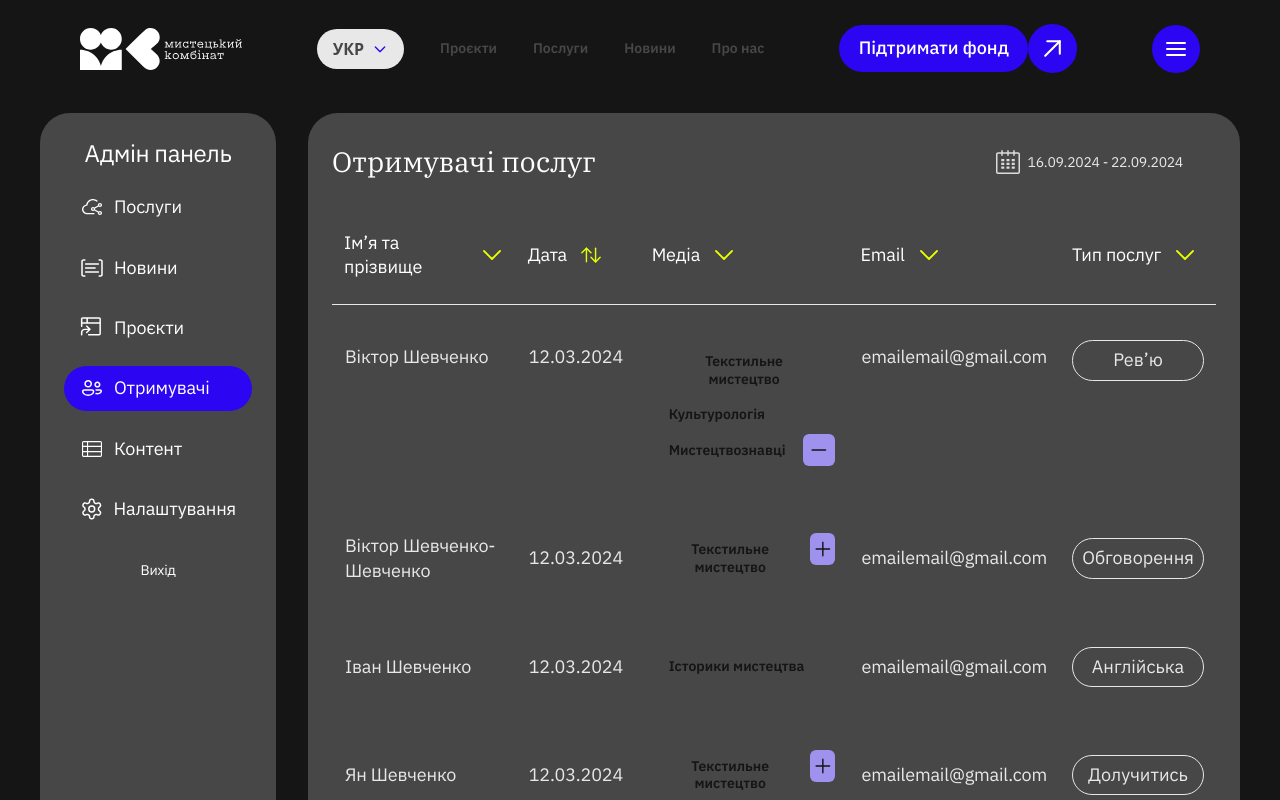
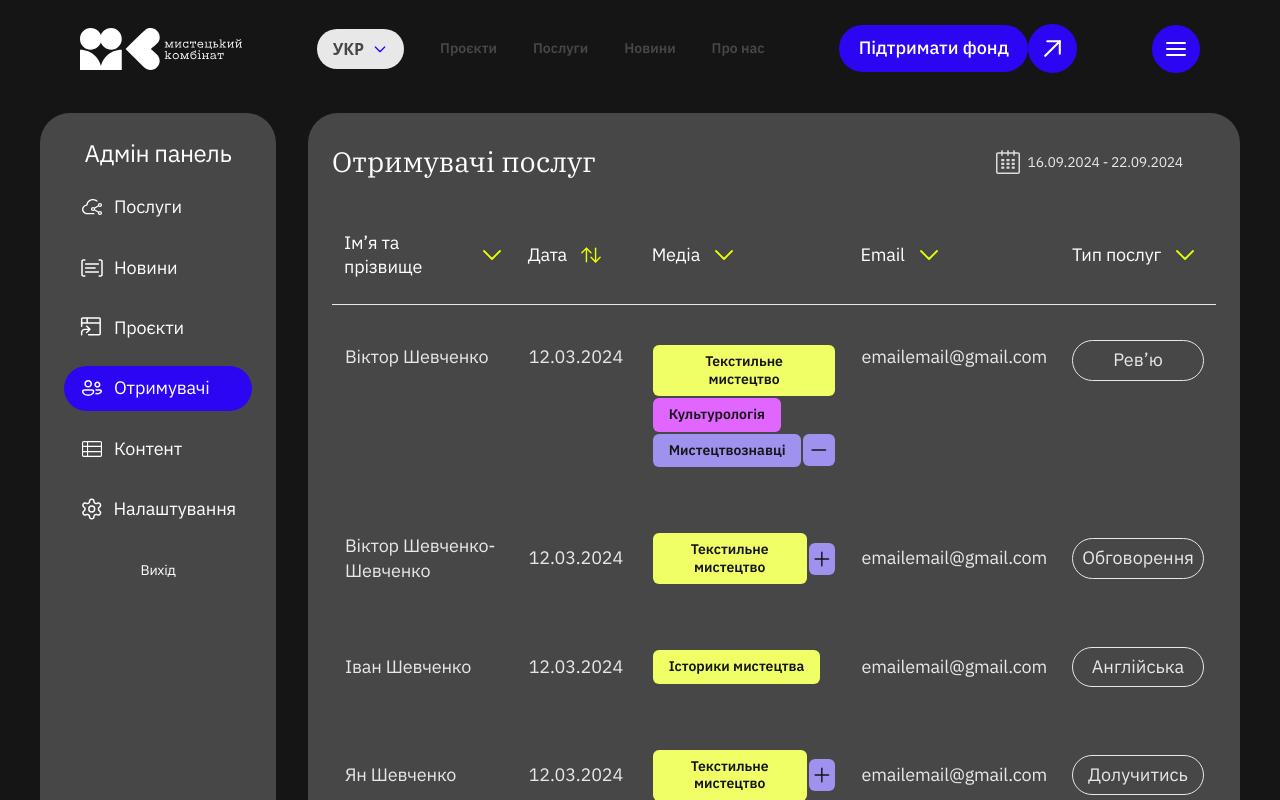
Before and after one commit to kamilka13me/myst_comb, a Next.js app in the folder frontend/: page /admin/users in a window 1280 px wide. Both pictures are taken after a click on the button 823 px from the left and 336 px from the top of the page. Shown: the top 800 px of the page. Built offline with nearby package versions, Linux system fonts and the light colour scheme.

Commit message:
feature: add UserListItem

```diff
--- a/frontend/src/vievs/admin-pages/AdminLayout/ui/Dashboard.tsx
+++ b/frontend/src/vievs/admin-pages/AdminLayout/ui/Dashboard.tsx
@@ -68,9 +68,9 @@ export default function Dashboard(): JSX.Element {
     return (
       <li>
         <Link href={href}
-          className={`px-4 py-2.5 flex gap-2.5 duration-300 hover:bg-icons_symbols-blue_500 hover:opacity-70
+          className={`px-4 py-2.5 flex gap-2.5 duration-300  hover:shadow-hover_btn
           rounded-[40px]
-          ${isActive(pathName) ? 'bg-icons_symbols-blue_500 hover:opacity-70' : ""}`}>
+          ${isActive(pathName) ? 'bg-icons_symbols-blue_500' : ""}`}>
           <Icon Svg={icon} width={24} height={24} />
           <Text
             Tag="span"
@@ -108,7 +108,7 @@ export default function Dashboard(): JSX.Element {
         <li>
           <button type="button"
             className='w-full rounded-[40px] px-4 py-2.5
-              duration-300 hover:bg-icons_symbols-blue_500 hover:opacity-80'>
+              duration-300 active:bg-icons_symbols-blue_500 hover:shadow-hover_btn'>
             <Text
                 Tag="span"
                 textType="Desktop/Subtitle"
--- a/frontend/src/vievs/admin-pages/AdminUsers/UsersList/ui/UserListItem.tsx
+++ b/frontend/src/vievs/admin-pages/AdminUsers/UsersList/ui/UserListItem.tsx
@@ -7,17 +7,32 @@ import { Text } from "@/shared/ui/Text"
 import icon_add from '@/shared/assets/icons/icon_add.svg?react';
 import minus from '@/shared/assets/icons/icon_minus.svg?react';
 
+// "Рев’ю": '#0f9',
+// "Послуги": '#d633ff',
+// "Англійська": '#ff4e00',
+// "Обговорення": '#e7ff00',
+// "Долучитись": '#9e92ee',
+
 export function UserListItem(user:User) {
   const[ isOpen, setIsOpen ] = useState<boolean>(false);
 
   const mediaDropDownList = ({media}:MediaProps) :JSX.Element =>{
 
-  const colors: string[] = ['#f1ff66','#e066ff','#FFB899','#9e92ee','#f1ff66','#e066ff','#FFB899','#EB99FF','#9e92ee'];
+    const colors: string[] = ["#f1ff66",'#E066FF','#9E92EE','#FFB899'];
+
+    const getBgColor = (id:number): string =>{
+      if(colors.length > id && colors[id]){
+        return colors[id]
+      }else if(colors.length <= id && colors[id - colors.length] ) {
+         return colors[id - colors.length]
+      }else return colors[0]
+    }
 
     return(
       <ul className="flex items-start justify-start flex-col gap-0.5 py-6 px-3">
         {media?.length == 1 ?
-          <li className="flex gap-0.5">
+          <li className="flex gap-0.5 items-center">
+            <div style={{background:getBgColor(0)}} className="rounded-[6px] ">
             <Text
               Tag="p"
               textType="Desktop/Button-menu"
@@ -25,8 +40,9 @@ export function UserListItem(user:User) {
               align="center"
               font="sans"
               color="base/text_accent"
-              className={clsx("font-normal rounded-[6px] py-2 px-4",`bg-[${colors[0]}]`)}
+              className="font-normal py-2 px-4"
             />
+            </div>
           </li> : null
         }
 
@@ -34,7 +50,8 @@ export function UserListItem(user:User) {
           media.map((el,i)=>{
             if(i==0){
               return (
-                <li key={i} className="flex gap-0.5">
+                <li key={i} className="flex gap-0.5 items-center">
+                  <div style={{background:getBgColor(i)}} className={"rounded-[6px]"}>
                     <Text
                       Tag="p"
                       textType="Desktop/Button-menu"
@@ -42,8 +59,9 @@ export function UserListItem(user:User) {
                       align="center"
                       font="sans"
                       color="base/text_accent"
-                    className={clsx("font-normal rounded-[6px] py-2 px-4",`bg-[${colors[i] || colors[0]}]`)}
+                      className="font-normal py-2 px-4"
                     />
+                  </div>
                   <button
                     type="button"
                     className={clsx("bg-[#9e92ee] w-[32px] h-[32px] flex items-center justify-center rounded-[6px] duration-300 hover:opacity-70", isOpen && 'hidden')} onClick={()=>{setIsOpen(true)}}>
@@ -53,7 +71,9 @@ export function UserListItem(user:User) {
               )
             }else{
               return (
-                <li key={i} className={clsx("flex gap-0.5", !isOpen && 'hidden')}>
+                <li key={i} className={clsx("flex gap-0.5 items-center", !isOpen && 'hidden')}>
+                <div style={{background:getBgColor(i)}}
+                  className={"rounded-[6px]"}>
                   <Text
                     Tag="p"
                     textType="Desktop/Button-menu"
@@ -61,8 +81,9 @@ export function UserListItem(user:User) {
                     align="center"
                     font="sans"
                     color="base/text_accent"
-                    className={clsx("font-normal rounded-[6px] py-2 px-4",`bg-[${colors[i] || colors[0]}]`)}
+                    className="font-normal py-2 px-4"
                   />
+                  </div>
                   {i == media.length-1 ?
                     <button
                       type="button"
@@ -81,8 +102,6 @@ export function UserListItem(user:User) {
       </ul>
     )
   }
-
-
 
   return(
     <>
@@ -127,7 +146,7 @@ export function UserListItem(user:User) {
           font="sans"
           align="center"
           color="base/text"
-          className="font-normal block border rounded-[30px] w-[132px] py-2 mx-auto"
+          className={"font-normal block border rounded-[30px] w-[132px] py-2 mx-auto"}
         />
       </td>
     </>
--- a/frontend/src/vievs/admin-pages/AdminUsers/UsersList/ui/UsersList.tsx
+++ b/frontend/src/vievs/admin-pages/AdminUsers/UsersList/ui/UsersList.tsx
@@ -22,7 +22,7 @@ export function UsersList(): JSX.Element {
         />
         <button
           className="rounded-[30px] py-3 px-8 flex gap-2
-          border border-transparent items-center duration-300 hover:shadow-calendar  focus:border-base-text_light"
+          border border-transparent items-center duration-300 hover:shadow-hover_btn focus:border-base-text_light"
           type="button">
           <Icon Svg={calendar} width={24} height={24} />
           <Text
--- a/frontend/tailwind.config.ts
+++ b/frontend/tailwind.config.ts
@@ -55,7 +55,7 @@ const config: Config = {
         "115": "115%",
       },
       boxShadow: {
-        'calendar': '0 2px 2px 0 rgba(0, 0, 0, 0.25)',
+        'hover_btn': '0 2px 2px 0 rgba(0, 0, 0, 0.25)',
         'user-card': '0 4px 4px 0 rgba(0, 0, 0, 0.25)',
       }
     },
```
Lines whose indentation alone changed are shown as unchanged.
